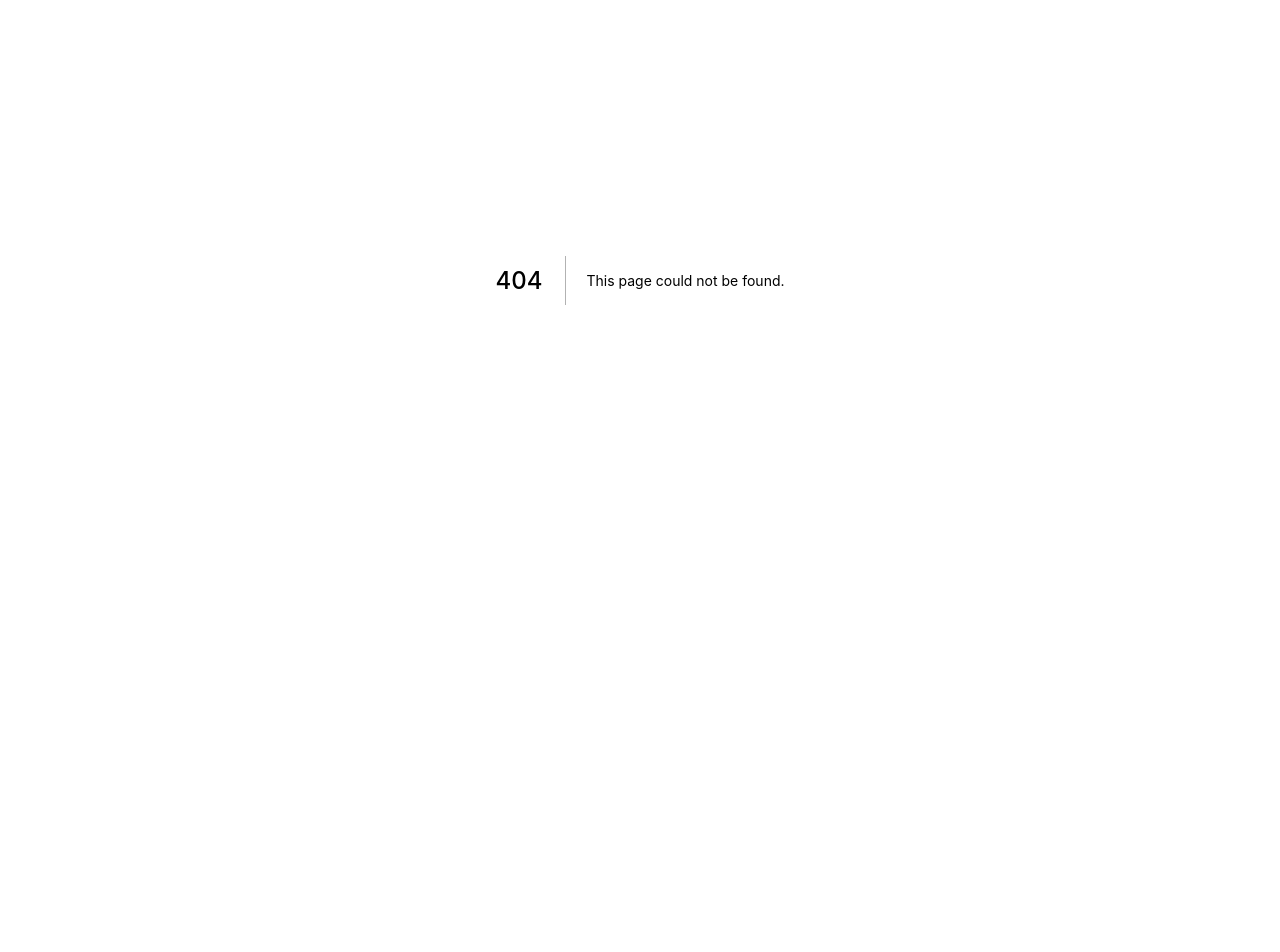
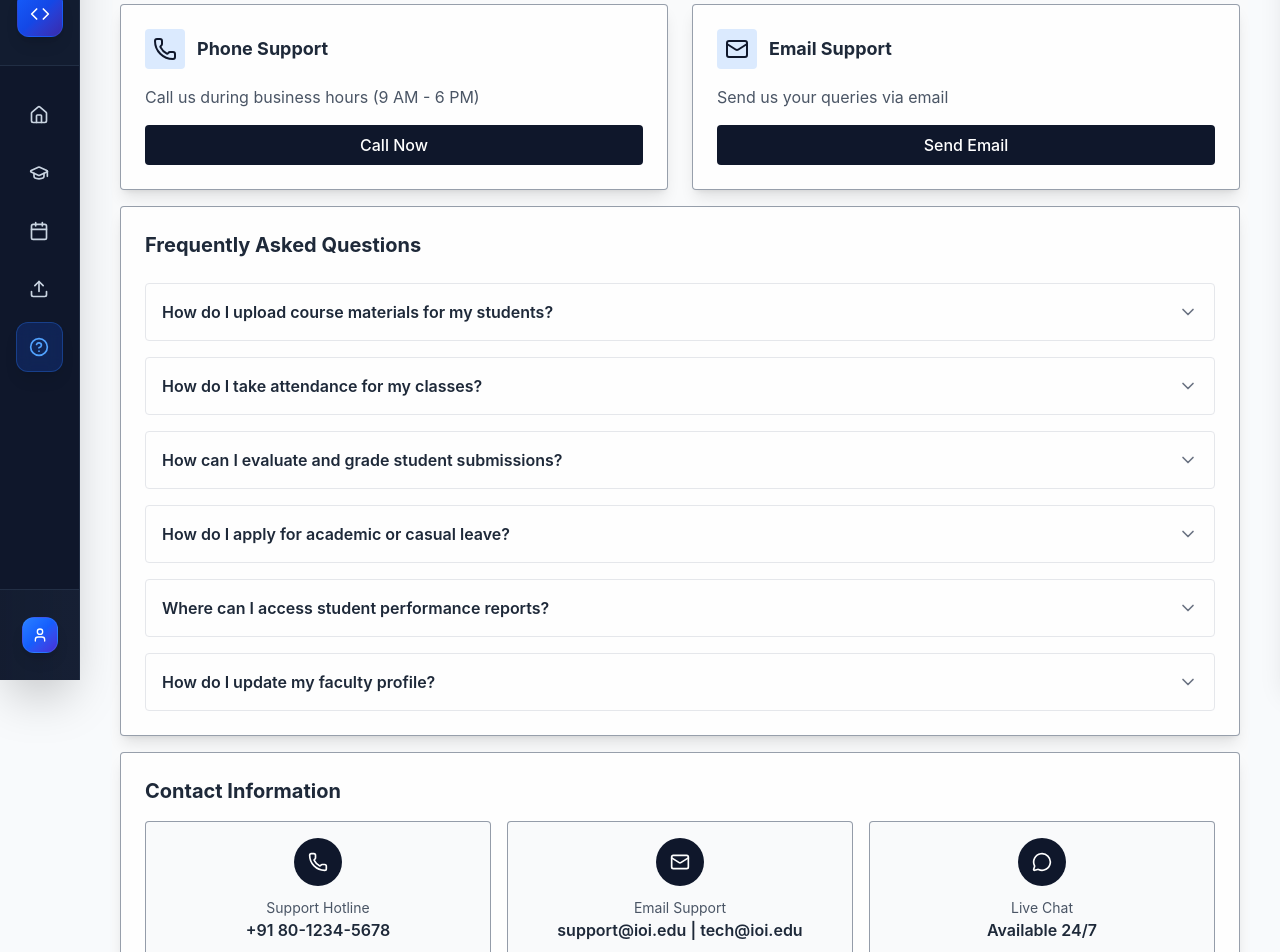
Before and after one commit to PW-IOI-Tech/pwioi-club-frontend, a Next.js app: page /dashboard/teacher/help in a window 1280 px wide. Before the commit this address had no page. Shown: the part 120-1072 px from the top of the page. Before the commit the page ends 800 px from the top, so only its background shows below. Built offline with nearby package versions, Linux system fonts and the light colour scheme.

Commit message:
Help Section Added

```diff
--- /dev/null
+++ b/src/app/dashboard/teacher/help/HelpData.ts
@@ -0,0 +1,49 @@
+import { Mail, Phone } from "lucide-react";
+
+export const helpItems = [
+  {
+    icon: Phone,
+    title: "Phone Support",
+    description: "Call us during business hours (9 AM - 6 PM)",
+    action: "Call Now",
+  },
+  {
+    icon: Mail,
+    title: "Email Support",
+    description: "Send us your queries via email",
+    action: "Send Email",
+  },
+];
+
+export const faqs = [
+  {
+    question: "How do I upload course materials for my students?",
+    answer:
+      "You can upload lecture notes, assignments, and supplementary resources through the Faculty Portal under the 'Courses' section. Select the relevant course and use the 'Upload Materials' option to share content with your students.",
+  },
+  {
+    question: "How do I take attendance for my classes?",
+    answer:
+      "Attendance can be marked through the Faculty Dashboard in the 'Attendance' section. Select the course and date, then mark students as present, absent, or late. The attendance record is updated in real-time and accessible by students and administrators.",
+  },
+  {
+    question: "How can I evaluate and grade student submissions?",
+    answer:
+      "Go to the 'Assignments' tab in your Faculty Portal. You can view, evaluate, and provide feedback on student submissions. Grades entered here are automatically synced with the academic record system.",
+  },
+  {
+    question: "How do I apply for academic or casual leave?",
+    answer:
+      "To apply for leave, navigate to the 'Leave Application' section in the HR Portal. Fill in the required details, upload supporting documents if needed, and submit. You'll receive a notification once your application is reviewed and approved.",
+  },
+  {
+    question: "Where can I access student performance reports?",
+    answer:
+      "Student performance reports are available in the 'Reports' section of your Faculty Dashboard. You can filter by course, semester, or student ID to view detailed analytics on attendance, grades, and participation.",
+  },
+  {
+    question: "How do I update my faculty profile?",
+    answer:
+      "You can update your profile by clicking on 'My Profile' in the Faculty Portal. Fields such as qualifications, areas of research, and contact information can be edited. Some changes may require approval from the department head.",
+  },
+];
--- /dev/null
+++ b/src/app/dashboard/teacher/help/HelpSection.tsx
@@ -0,0 +1,148 @@
+"use client";
+
+import React, { useState } from "react";
+import {
+  Phone,
+  Mail,
+  MessageCircle,
+  ChevronDown,
+  ChevronUp,
+} from "lucide-react";
+import { helpItems, faqs } from "./HelpData";
+
+export default function HelpSection() {
+  const [openFaq, setOpenFaq] = useState<number | null>(null);
+
+  const toggleFaq = (index: number) => {
+    setOpenFaq(openFaq === index ? null : index);
+  };
+
+  const handleAction = (actionType: string) => {
+    switch (actionType) {
+      case "Send Email":
+        window.location.href = "mailto:support@ioi.edu";
+        break;
+      case "Call Now":
+        window.location.href = "tel:+91 80-1234-5678";
+        break;
+      default:
+        break;
+    }
+  };
+
+  return (
+    <div className="min-h-screen bg-gray-50 p-2">
+      <div className="max-w-7xl mx-auto space-y-4">
+        <div>
+          <h2 className="text-3xl font-bold text-gray-800 mb-2">
+            Help & Support
+          </h2>
+          <p className="text-gray-600">
+            Get assistance with your academic journey
+          </p>
+        </div>
+
+        <div className="grid grid-cols-1 md:grid-cols-2 gap-6">
+          {helpItems.map((item, index) => {
+            const Icon = item.icon;
+            return (
+              <div
+                key={index}
+                className="bg-white/80 shadow-lg rounded-sm hover:shadow-xl transition-shadow border border-slate-700/50"
+              >
+                <div className="p-6">
+                  <div className="flex items-center space-x-3 mb-4">
+                    <div className="p-2 bg-blue-100 rounded-sm">
+                      <Icon className="w-6 h-6 text-slate-900" />
+                    </div>
+                    <h3 className="text-lg font-bold text-gray-800">
+                      {item.title}
+                    </h3>
+                  </div>
+                  <p className="text-gray-600 mb-4">{item.description}</p>
+                  <button
+                    onClick={() => handleAction(item.action)}
+                    className="w-full bg-slate-900 hover:bg-slate-700 text-white py-2 px-4 rounded-sm font-medium transition-colors cursor-pointer ease-in-out duration-300"
+                  >
+                    {item.action}
+                  </button>
+                </div>
+              </div>
+            );
+          })}
+        </div>
+
+        <div className="bg-white/80 shadow-lg rounded-sm border border-slate-700/50">
+          <div className="p-6">
+            <h3 className="text-xl font-bold text-gray-800 mb-6">
+              Frequently Asked Questions
+            </h3>
+            <div className="space-y-4">
+              {faqs.map((faq, index) => (
+                <div key={index} className="border border-gray-200 rounded-sm">
+                  <button
+                    onClick={() => toggleFaq(index)}
+                    className="w-full px-4 py-4 text-left flex items-center justify-between hover:bg-gray-50 transition-colors rounded-sm cursor-pointer"
+                  >
+                    <h4 className="font-semibold text-gray-800 pr-4">
+                      {faq.question}
+                    </h4>
+                    {openFaq === index ? (
+                      <ChevronUp className="w-5 h-5 text-gray-500 flex-shrink-0" />
+                    ) : (
+                      <ChevronDown className="w-5 h-5 text-gray-500 flex-shrink-0" />
+                    )}
+                  </button>
+                  {openFaq === index && (
+                    <div className="px-4 pb-4">
+                      <p className="text-gray-600 leading-relaxed">
+                        {faq.answer}
+                      </p>
+                    </div>
+                  )}
+                </div>
+              ))}
+            </div>
+          </div>
+        </div>
+
+        <div className="bg-white/80 shadow-lg rounded-sm border border-slate-700/50">
+          <div className="p-6">
+            <h3 className="text-xl font-bold text-gray-800 mb-4">
+              Contact Information
+            </h3>
+            <div className="grid grid-cols-1 md:grid-cols-3 gap-4">
+              <div className="text-center p-4 bg-gray-50 rounded-sm flex items-center justify-center flex-col border border-slate-700/50">
+                <div className="h-12 w-12 rounded-full bg-slate-900 p-1 flex items-center justify-center mb-3">
+                  <Phone className="text-white w-5 h-5" />
+                </div>
+                <div className="text-sm text-gray-600">Support Hotline</div>
+                <div className="font-semibold text-gray-800">
+                  +91 80-1234-5678
+                </div>
+              </div>
+              <div className="text-center p-4 bg-gray-50 rounded-sm flex items-center justify-center flex-col border border-slate-700/50">
+                <div className="h-12 w-12 rounded-full bg-slate-900 p-1 flex items-center justify-center mb-3">
+                  <Mail className="text-white w-5 h-5" />
+                </div>
+                <div className="text-sm text-gray-600">Email Support</div>
+                <div className="font-semibold text-gray-800">
+                  support@ioi.edu | tech@ioi.edu
+                </div>
+              </div>
+              <div className="text-center p-4 bg-gray-50 rounded-sm flex items-center justify-center flex-col border border-slate-700/50">
+                <div className="h-12 w-12 rounded-full bg-slate-900 p-1 flex items-center justify-center mb-3">
+                  <MessageCircle className="text-white w-5 h-5" />
+                </div>
+                <div className="text-sm text-gray-600">Live Chat</div>
+                <div className="font-semibold text-gray-800">
+                  Available 24/7
+                </div>
+              </div>
+            </div>
+          </div>
+        </div>
+      </div>
+    </div>
+  );
+}
--- /dev/null
+++ b/src/app/dashboard/teacher/help/page.tsx
@@ -0,0 +1,11 @@
+import type { Metadata } from 'next';
+import HelpSection from './HelpSection';
+
+export const metadata: Metadata = {
+  title: 'Help & Support',
+  description: 'Get assistance with your academic journey',
+};
+
+export default function Page() {
+  return <HelpSection />;
+}
```
